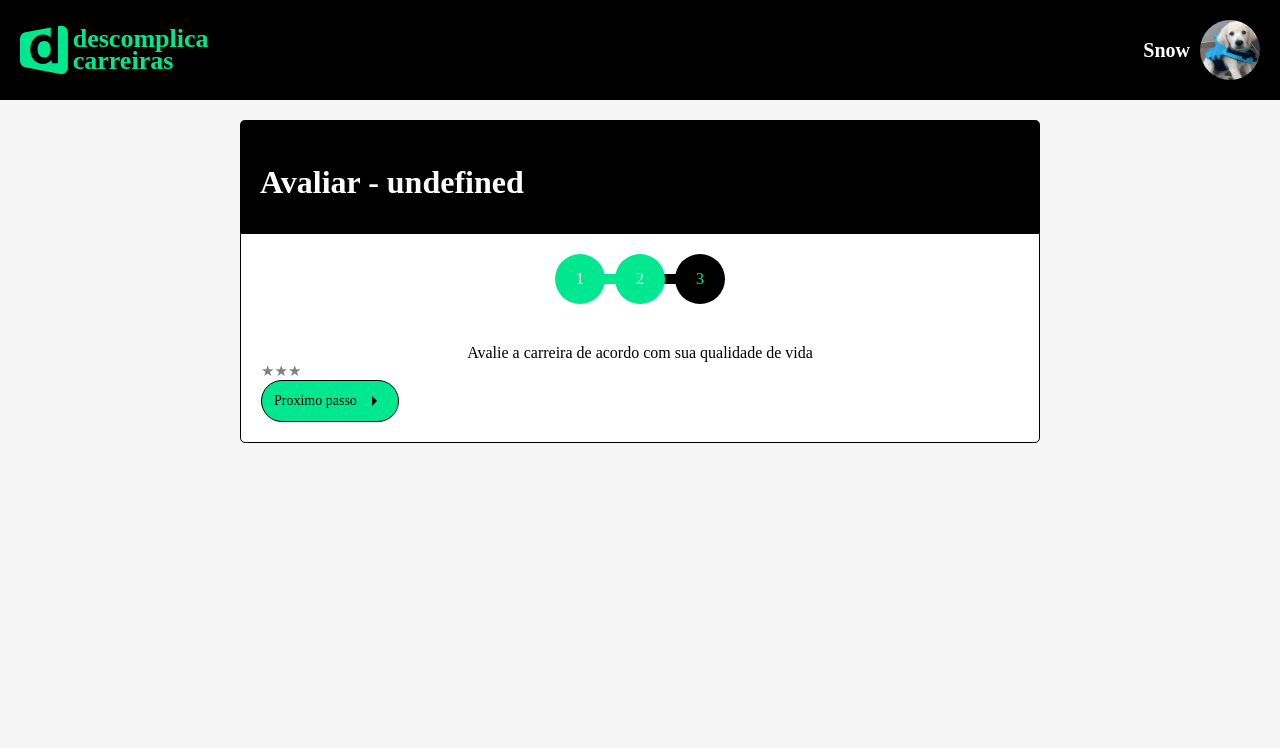
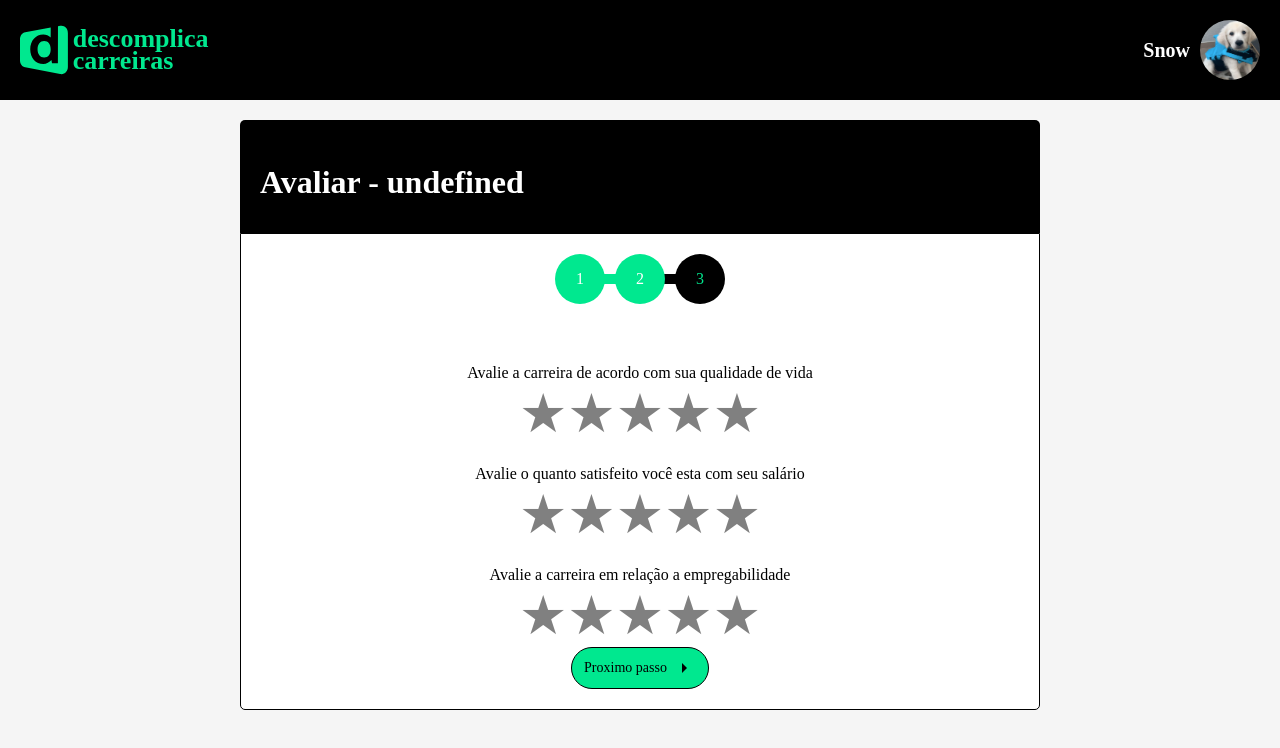
Before and after one commit to gilsouza/hackaton-desc, a React (Create React App) app in the folder front/: page /avaliar/1/2 in a window 1280 px wide. Shown: the top 748 px of the page. Built offline with nearby package versions, Linux system fonts and the light colour scheme; no server answers; a web font is replaced by a local one.

Commit message:
fixing step and adding step2

```diff
--- a/front/package.json
+++ b/front/package.json
@@ -25,6 +25,7 @@
     "react-scripts": "4.0.3",
     "react-select": "^4.3.1",
     "react-select-search": "^3.0.8",
+    "react-stars": "^2.2.5",
     "styled-components": "^5.3.0",
     "web-vitals": "^1.0.1"
   },
--- a/front/src/components/Steps/index.jsx
+++ b/front/src/components/Steps/index.jsx
@@ -6,7 +6,7 @@ const Steps = ({ steps, selectedIndex }) => (
   <StepsContainer>
     <Line>
 
-      <LineProgress width={selectedIndex * (100 / 3)} />
+      <LineProgress width={selectedIndex * (100 / 2)} />
     </Line>
     <StepsAbsolute>
       {steps.map((step, index) => (
--- a/front/src/pages/Avaliar/styles.js
+++ b/front/src/pages/Avaliar/styles.js
@@ -20,7 +20,14 @@ export const ContentContainer = styled.div`
   border-radius: 0 0 5px 5px;
   border: 1px solid black;
 `;
+export const Container = styled.div`
+    display: flex;
+  flex-direction: column;
+  align-items: center;
+  justify-content: center;
+`;
 export const Title = styled.div`
+    margin-top: 20px;
 `;
 export const ProfessionHeader = styled.div`
   background-color: black;
@@ -49,4 +56,5 @@ export const Row = styled.div`
 export const AsyncSelectStyled = styled(AsyncSelect)`
   margin-top: 10px;
   margin-bottom: 20px;
+  min-width: 400px;
 `;
--- a/front/src/pages/Step1/index.jsx
+++ b/front/src/pages/Step1/index.jsx
@@ -1,7 +1,9 @@
 import { ArrowRight } from '@material-ui/icons';
 import { useHistory, useLocation } from 'react-router-dom';
 import { useState } from 'react';
-import { AsyncSelectStyled, Row, Title } from '../Avaliar/styles';
+import {
+  AsyncSelectStyled, Container, Row, Title,
+} from '../Avaliar/styles';
 import { Button } from '../../components/Button';
 import { useCareers } from '../../hooks/Careers';
 
@@ -16,14 +18,14 @@ const Step1 = () => {
 
   console.log(selectedCareer, salarie);
   const searchCareers = async () => {
-    const carrers = await getCareersByFragment(searchText);
+    const carrers = await getCareersByFragment(searchText, false);
     if (searchText) {
       return carrers.map((c) => ({ ...c, label: c.name }));
     }
     return [];
   };
   return (
-    <>
+    <Container>
       <Title>Você está empregado(a) no momento?</Title>
       <Row>
         <Button text="Sim" onClick={() => setIsEmployed(true)} />
@@ -55,7 +57,7 @@ const Step1 = () => {
         sufixIcon={<ArrowRight />}
         onClick={() => history.push(pathname.replace('1', '2'))}
       />
-    </>
+    </Container>
   );
 };
 
--- a/front/src/pages/Step2/index.jsx
+++ b/front/src/pages/Step2/index.jsx
@@ -1,25 +1,30 @@
 import { ArrowRight } from '@material-ui/icons';
 import { useHistory, useLocation } from 'react-router-dom';
 import { useState } from 'react';
-import ReactStars from 'react-rating-stars-component';
+import ReactStars from 'react-stars';
 import { Button } from '../../components/Button';
-import { Title } from '../Avaliar/styles';
+import { Title, Container } from '../Avaliar/styles';
 
 const Step2 = () => {
   const history = useHistory();
   const { pathname } = useLocation();
   const [quality, setQuality] = useState(3);
+  console.log('quality', quality);
 
   return (
-    <>
+    <Container>
       <Title>Avalie a carreira de acordo com sua qualidade de vida</Title>
-      <ReactStars count={quality} ratingChanged={setQuality} />
+      <ReactStars count={5} ratingChanged={setQuality} size={54} />
+      <Title>Avalie o quanto satisfeito você esta com seu salário</Title>
+      <ReactStars count={5} ratingChanged={setQuality} size={54} />
+      <Title>Avalie a carreira em relação a empregabilidade</Title>
+      <ReactStars count={5} ratingChanged={setQuality} size={54} />
       <Button
         text="Proximo passo"
         sufixIcon={<ArrowRight />}
         onClick={() => history.push(pathname.replace('2', '3'))}
       />
-    </>
+    </Container>
   );
 };
 
```
Also changed, not shown: 1 other file (tests, documents, lock files or other folders).
